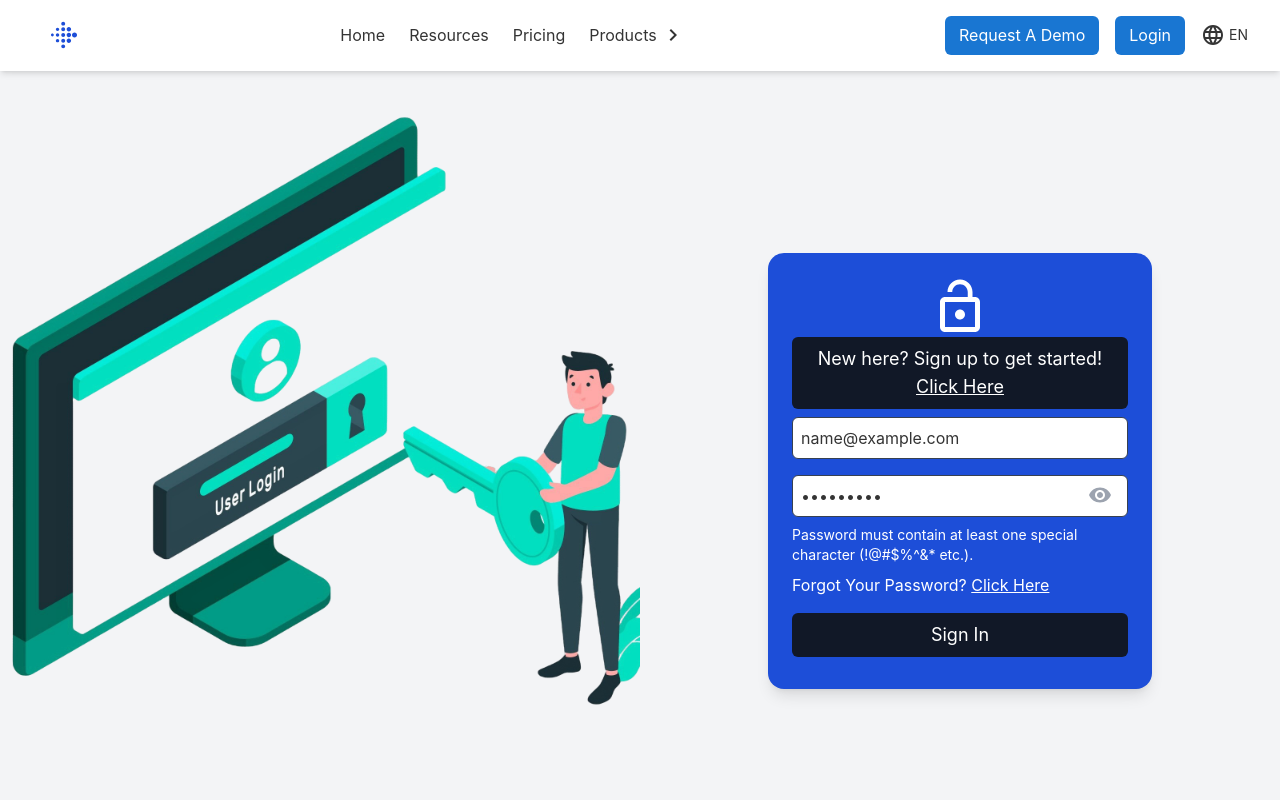
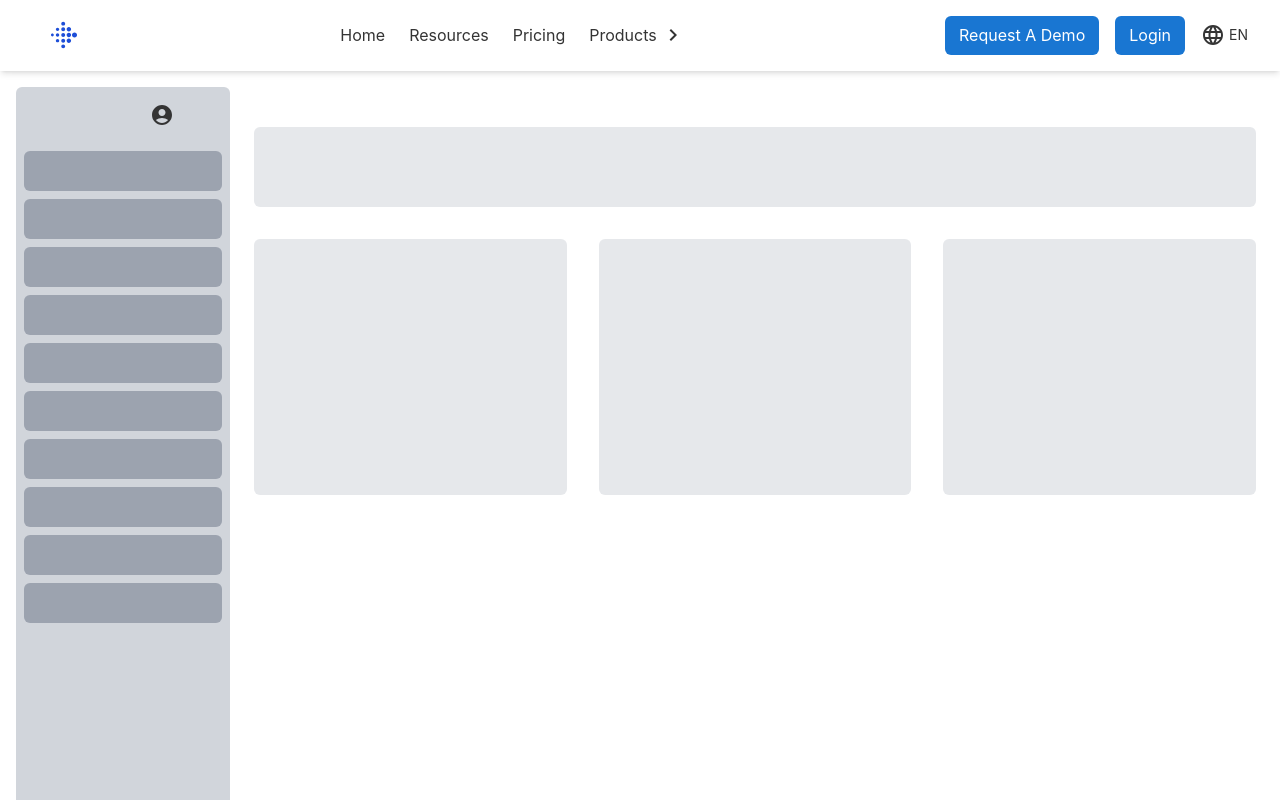
Before and after one commit to admin-insta/insta-ems, a React (Create React App) app: page /login in a window 1280 px wide. Both pictures are taken after typing "name@example.com", "Sample123" into the empty fields and a click on the button "Sign In". Shown: the top 800 px of the page. Built offline with nearby package versions, Linux system fonts and the light colour scheme.

Commit message:
added shimmer ui after login

```diff
--- a/src/components/Login.js
+++ b/src/components/Login.js
@@ -9,7 +9,7 @@ import LockOpenIcon from "@mui/icons-material/LockOpen";
 import VisibilityIcon from "@mui/icons-material/Visibility";
 import VisibilityOffIcon from "@mui/icons-material/VisibilityOff";
 import { checkValidateData } from "./utils/validate";
-
+import Shimmer from "./Shimmer";
 const Login = () => {
   const navigate = useNavigate();
   const dispatch = useDispatch(); // Redux Dispatch
@@ -17,7 +17,7 @@ const Login = () => {
   const [errorMessage, setErrorMessage] = useState(null);
   const [showPassword, setShowPassword] = useState(false);
   const [otp, setOtp] = useState(false);
-
+  const [loading, setLoading] = useState(false);
   const email = useRef();
   const password = useRef();
   const company = useRef();
@@ -25,6 +25,7 @@ const Login = () => {
 
   const handleSubmit = async (e) => {
     e.preventDefault();
+    setLoading(true);
     const emailValue = email.current.value;
     const passwordValue = password.current.value;
     const companyName = company.current ? company.current.value : ""; // Safe check for company input
@@ -40,7 +41,6 @@ const Login = () => {
       setErrorMessage(validateError); // Set error message
       return; // Exit function
     }
-
 
     try {
       let data;
@@ -94,9 +94,12 @@ const Login = () => {
       console.error("Error during authentication:", error);
       setErrorMessage("Something went wrong. Please try again.");
     }
+    setLoading(false);
   };
 
-  return (
+  return loading ? (
+    <Shimmer />
+  ) : (
     <div className="flex flex-col md:flex-row items-center justify-center min-h-screen bg-gray-100 ">
       {/* Left Side Image - Hidden on Mobile */}
       <div className="hidden md:block md:w-1/2">
--- /dev/null
+++ b/src/components/Shimmer.js
@@ -0,0 +1,52 @@
+import AccountCircleIcon from "@mui/icons-material/AccountCircle";
+const Shimmer = () => {
+  return (
+    <div className="grid grid-cols-11 gap-4 p-4">
+      {/* Sidebar Placeholder */}
+      <div className="col-span-2 hidden sm:block">
+        <div className="h-screen w-full bg-gray-300 animate-pulse rounded-md ">
+          <div className=" flex items-center justify-around p-4">
+            <span></span>
+            <span>
+              <AccountCircleIcon />{" "}
+            </span>
+          </div>
+          <ul className="mt-2">
+            {[...Array(10)].map((_, index) => (
+              <li
+                key={index}
+                className="h-10 bg-gray-400 animate-pulse rounded-md m-2"
+              ></li>
+            ))}
+          </ul>
+        </div>
+      </div>
+
+      {/* Main Content Placeholder */}
+
+      {/* Header Placeholder */}
+      {/* <div className="w-full col-span-2 bg-gray-300 animate-pulse rounded-md">
+        <ul className="mt-10">
+          {[...Array(11)].map((_, index) => (
+            <li
+              key={index}
+              className="h-10 bg-gray-400 animate-pulse rounded-md m-2"
+            ></li>
+          ))}
+        </ul>
+      </div>
+
+      <div className="h-screen col-span-7  bg-gray-300 animate-pulse rounded-md"></div> */}
+      <div className="col-span-9 flex flex-col gap-4">
+        <div className="mt-10 h-20 bg-gray-300 animate-pulse rounded-md m-2"></div>
+        <div className="flex flex-row gap-4 ">
+          <div className="h-64 w-1/3 bg-gray-300 animate-pulse rounded-md m-2"></div>
+          <div className="h-64 w-1/3 bg-gray-300 animate-pulse rounded-md m-2"></div>
+          <div className="h-64 w-1/3 bg-gray-300 animate-pulse rounded-md m-2"></div>
+        </div>
+      </div>
+    </div>
+  );
+};
+
+export default Shimmer;
```
